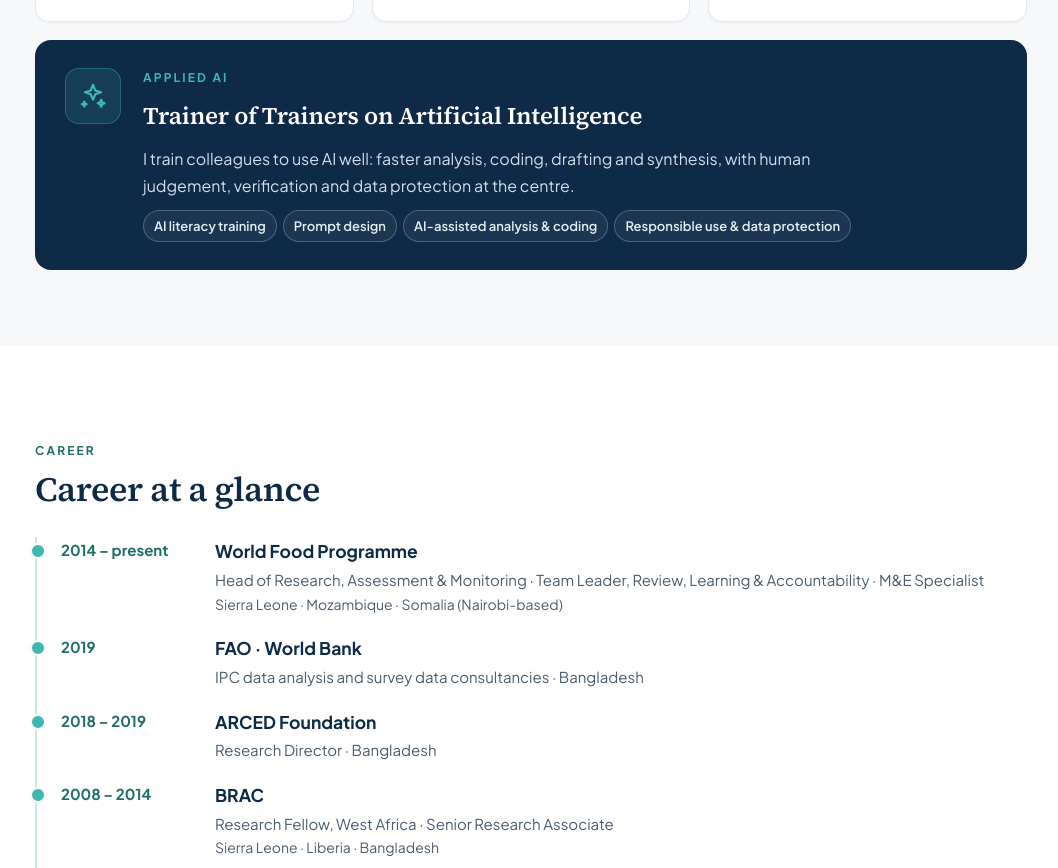
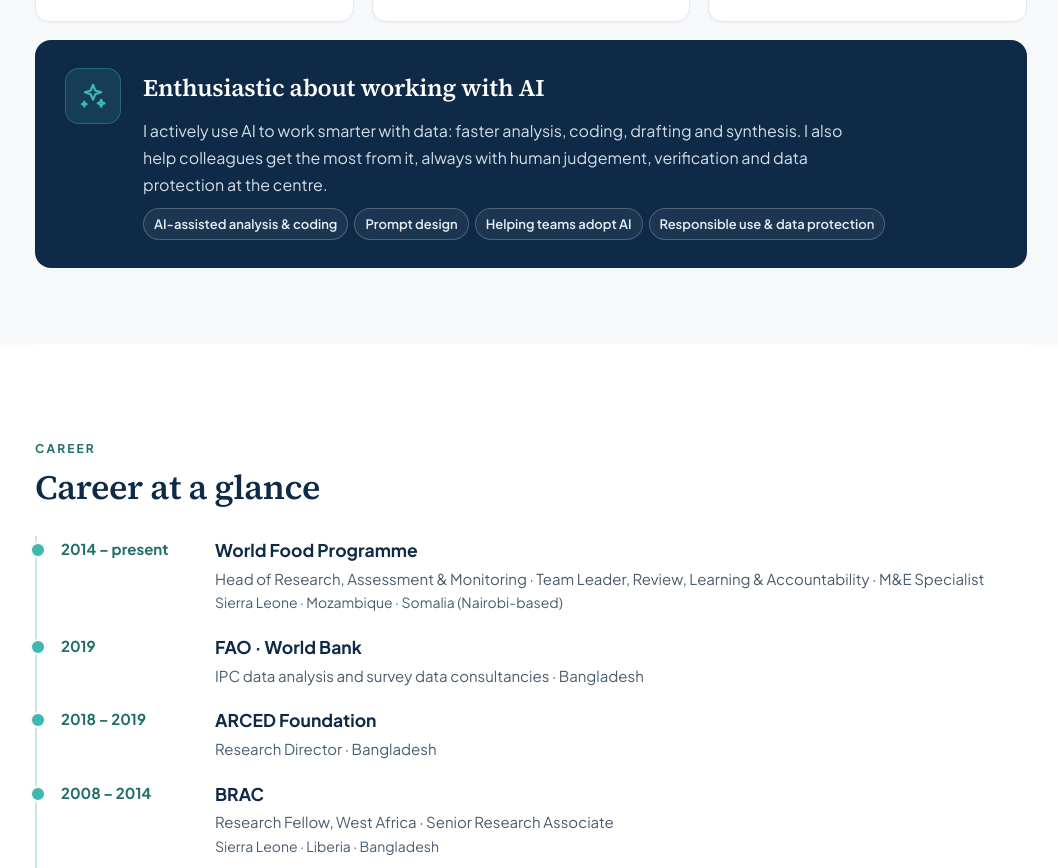
Before and after one commit to KhanMNU/KhanMNU.github.io, a plain HTML site: page index.html in a window 1280 px wide. Shown: the part 1830-2698 px from the top of the page, without its empty margins (109-1167 px from the left). Drawn offline with Linux system fonts and the light colour scheme.

Commit message:
Add files via upload

```diff
--- a/index.html
+++ b/index.html
@@ -261,11 +261,10 @@
     <div class="ai-band">
       <div class="ai-icon" aria-hidden="true"><svg viewBox="0 0 24 24" width="30" height="30" fill="none" stroke="currentColor" stroke-width="1.7" stroke-linecap="round" stroke-linejoin="round"><path d="M12 3l1.8 4.6L18.5 9l-4.7 1.6L12 15l-1.8-4.4L5.5 9l4.7-1.4z"/><path d="M18.5 15l.8 2 2 .8-2 .8-.8 2-.8-2-2-.8 2-.8z"/><path d="M5 16.5l.6 1.4 1.4.6-1.4.6L5 20.5l-.6-1.4L3 18.5l1.4-.6z"/></svg></div>
       <div class="ai-text">
-        <span class="ai-label">Applied AI</span>
-        <h3>Trainer of Trainers on Artificial Intelligence</h3>
-        <p>I train colleagues to use AI well: faster analysis, coding, drafting and synthesis, with human judgement, verification and data protection at the centre.</p>
+        <h3>Enthusiastic about working with AI</h3>
+        <p>I actively use AI to work smarter with data: faster analysis, coding, drafting and synthesis. I also help colleagues get the most from it, always with human judgement, verification and data protection at the centre.</p>
         <div class="chips mini kw ai-kw">
-          <span class="chip chip-t">AI literacy training</span><span class="chip chip-t">Prompt design</span><span class="chip chip-t">AI-assisted analysis &amp; coding</span><span class="chip chip-t">Responsible use &amp; data protection</span>
+          <span class="chip chip-t">AI-assisted analysis &amp; coding</span><span class="chip chip-t">Prompt design</span><span class="chip chip-t">Helping teams adopt AI</span><span class="chip chip-t">Responsible use &amp; data protection</span>
         </div>
       </div>
     </div>
```
